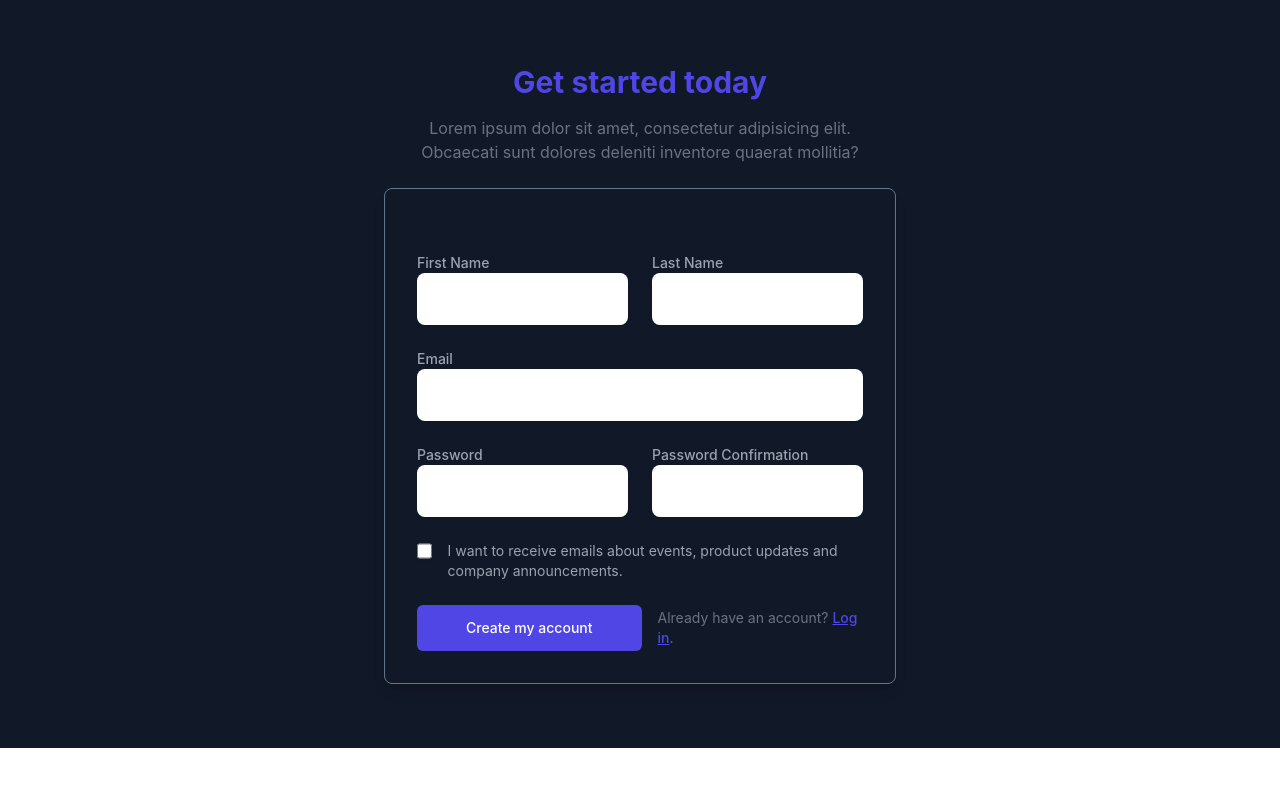
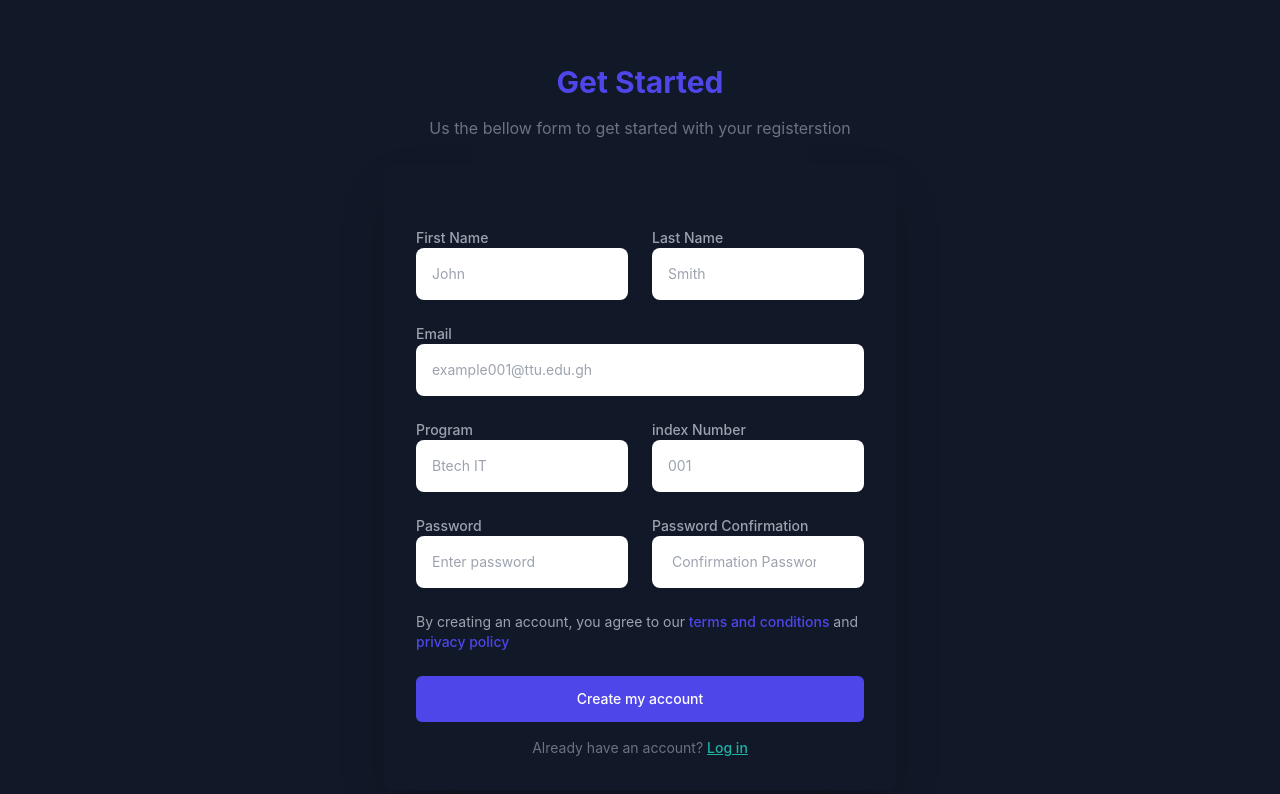
Before and after one commit to Georgefemiwise/Zerity, a React (Vite) app: page /register in a window 1280 px wide. Shown: the top 794 px of the page. Built offline with nearby package versions, Linux system fonts and the light colour scheme.

Commit message:
update to login pages and register

```diff
--- a/src/components/Navigation/Navlinks/NavItem.jsx
+++ b/src/components/Navigation/Navlinks/NavItem.jsx
@@ -1,12 +1,15 @@
+import { Link } from 'react-router-dom';
+
 // Component for individual navigation items
-export default function NavItem({ text, url }) {
+export default function NavItem({ text, url, handleClick, customColor }) {
 	return (
 		<div>
-			<a
-				href={url}
-				className='flex items-center gap-2 rounded-lg px-4 py-2 text-gray-500 hover:bg-gray-100 hover:text-gray-700 active:bg-gray-100 '>
+			<Link
+				to={url}
+				onClick={handleClick}
+				className={`gap-2 rounded-lg  hover:text-accent ${customColor}`}>
 				<span className='text-sm font-medium'>{text}</span>
-			</a>
+			</Link>
 		</div>
 	);
 }
--- a/src/components/Navigation/Navlinks/NavSection.jsx
+++ b/src/components/Navigation/Navlinks/NavSection.jsx
@@ -32,6 +32,7 @@ export default function NavSection({ sectionName, items }) {
 						key={index}
 						text={item.text}
 						url={item.url}
+						customColor={item.customColor}
 					/> // Pass the text and url properties to NavItem
 				))}
 			</nav>
--- a/src/index.css
+++ b/src/index.css
@@ -27,11 +27,12 @@
 
 a {
   font-weight: 500;
-  color: #646cff;
+  color: #4f46e9;
   text-decoration: inherit;
 }
 a:hover {
-  color: #535bf2;
+  color: #4f46e9;
+
 }
 
 body {
@@ -71,7 +72,7 @@ button:focus-visible {
     background-color: #ffffff;
   }
   a:hover {
-    color: #747bff;
+    color: #4f46e9;
   }
   button {
     background-color: #f9f9f9;
--- a/src/pages/user/Login.jsx
+++ b/src/pages/user/Login.jsx
@@ -1,40 +1,39 @@
-import React from 'react'
+import { useState } from 'react';
+import NavItem from '../../components/Navigation/Navlinks/NavItem';
 
+export default function Login() {
+	const [logInDetails, setLogInDetails] = useState({
+		email: '',
+		password: '',
+	});
 
+	function handleFormSubmit(event) {
+		event.preventDefault();
+	}
+	function handleChange(e) {
+		const { name, value } = e.target;
 
+		setLogInDetails({ ...userDetails, [name]: value });
+	}
 
-
-
-// !this component is just a base for how the UI should look like.
-export default function Login() {
-  return (
+	function handleSubmit() {
+		console.log(logInDetails);
+		// detail saving function
+	}
+	function loader() {
+		<div className='animate-spin p-3 border-4 rounded-full border-primary  border-t-transparent border-b-transparent'></div>;
+	}
+	return (
 		<div>
-			{/*
-  Heads up! 👋
-
-  Plugins:
-    - @tailwindcss/forms
-*/}
-
-			<div className='mx-auto max-w-screen-xl px-4 py-16 sm:px-6 lg:px-8'>
+			<div className='mx-auto min-h-screen max-w-screen-xl px-4 py-16 sm:px-6 lg:px-8'>
 				<div className='mx-auto max-w-lg'>
-					<h1 className='text-center text-2xl font-bold text-indigo-600 sm:text-3xl'>
-						Get started today
+					<h1 className='text-center text-2xl font-bold text-primary sm:text-3xl'>
+						Sign In
 					</h1>
 
-					<p className='mx-auto mt-4 max-w-md text-center text-gray-500'>
-						Lorem ipsum dolor sit amet, consectetur
-						adipisicing elit. Obcaecati sunt dolores deleniti
-						inventore quaerat mollitia?
-					</p>
-
 					<form
-						action=''
-						className='mb-0 mt-6 space-y-4 rounded-lg p-4 shadow-lg sm:p-6 lg:p-8'>
-						<p className='text-center text-lg font-medium'>
-							Sign in to your account
-						</p>
-
+						onSubmit={handleFormSubmit}
+						className='mb-0 mt-6 space-y-4 rounded-lg p-4 shadow-2xl sm:p-6 lg:p-8'>
 						<div>
 							<label
 								htmlFor='email'
@@ -44,26 +43,12 @@ export default function Login() {
 
 							<div className='relative'>
 								<input
+									onChange={handleChange}
 									type='email'
+									name='email'
 									className='w-full rounded-lg border-gray-200 p-4 pe-12 text-sm shadow-sm'
 									placeholder='Enter email'
 								/>
-
-								<span className='absolute inset-y-0 end-0 grid place-content-center px-4'>
-									<svg
-										xmlns='http://www.w3.org/2000/svg'
-										className='h-4 w-4 text-gray-400'
-										fill='none'
-										viewBox='0 0 24 24'
-										stroke='currentColor'>
-										<path
-											strokeLinecap='round'
-											strokeLinejoin='round'
-											strokeWidth='2'
-											d='M16 12a4 4 0 10-8 0 4 4 0 008 0zm0 0v1.5a2.5 2.5 0 005 0V12a9 9 0 10-9 9m4.5-1.206a8.959 8.959 0 01-4.5 1.207'
-										/>
-									</svg>
-								</span>
 							</div>
 						</div>
 
@@ -76,52 +61,34 @@ export default function Login() {
 
 							<div className='relative'>
 								<input
+									onChange={handleChange}
 									type='password'
+									name='password'
 									className='w-full rounded-lg border-gray-200 p-4 pe-12 text-sm shadow-sm'
 									placeholder='Enter password'
 								/>
-
-								<span className='absolute inset-y-0 end-0 grid place-content-center px-4'>
-									<svg
-										xmlns='http://www.w3.org/2000/svg'
-										className='h-4 w-4 text-gray-400'
-										fill='none'
-										viewBox='0 0 24 24'
-										stroke='currentColor'>
-										<path
-											strokeLinecap='round'
-											strokeLinejoin='round'
-											strokeWidth='2'
-											d='M15 12a3 3 0 11-6 0 3 3 0 016 0z'
-										/>
-										<path
-											strokeLinecap='round'
-											strokeLinejoin='round'
-											strokeWidth='2'
-											d='M2.458 12C3.732 7.943 7.523 5 12 5c4.478 0 8.268 2.943 9.542 7-1.274 4.057-5.064 7-9.542 7-4.477 0-8.268-2.943-9.542-7z'
-										/>
-									</svg>
-								</span>
 							</div>
 						</div>
 
 						<button
+							onClick={loader}
 							type='submit'
-							className='block w-full rounded-lg bg-indigo-600 px-5 py-3 text-sm font-medium text-white'>
-							Sign in
+							className=' block w-full shrink-0 rounded-md border  bg-primary  px-12 py-3 text-sm font-medium text-white transition hover:bg-transparent hover:text-primary focus:outline-none focus:ring active:text-secondary active:border-secondary active:border'>
+							Log In
 						</button>
 
-						<p className='text-center text-sm text-gray-500'>
+						<p className='text-center text-sm  text-gray-500 flex items-center justify-center '>
+
 							No account?
-							<a
-								className='underline'
-								href=''>
-								Sign up
-							</a>
+							<NavItem
+								customColor='text-accent  underline ml-1 hover:no-underline'
+								text='sign up'
+								url='/register'
+							/>
 						</p>
 					</form>
 				</div>
 			</div>
 		</div>
-  );
+	);
 }
--- a/src/pages/user/Logout.jsx
+++ b/src/pages/user/Logout.jsx
@@ -3,7 +3,8 @@ import React from 'react';
 export default function Logout() {
 	return (
 		<>
-			<div>Logout succesfully</div>
+			<div className='mb-0 mt-6 space-y-4 rounded-lg p-4 shadow-2xl sm:p-6 lg:p-8 text-primary min-h-screen flex justify-center mx-auto '>Logout succesfully</div>
+
 		</>
 	);
 }
--- a/src/pages/user/Register.jsx
+++ b/src/pages/user/Register.jsx
@@ -1,65 +1,126 @@
-import React from 'react';
+import { useState } from 'react';
+import NavItem from '../../components/Navigation/Navlinks/NavItem';
 
 export default function Register() {
+	const [userDetails, setUserDetails] = useState({
+		firstName: '',
+		lastName: '',
+		email: '',
+		program: '',
+		indexNumber: '',
+		password: '',
+		PasswordConfirmation: '',
+	});
+
+	function handleFormSubmit(event) {
+		event.preventDefault();
+	}
+	function handleChange(e) {
+		const { name, value } = e.target;
+
+		setUserDetails({ ...userDetails, [name]: value });
+	}
+
+	function handleSubmit() {
+		console.log(userDetails);
+		// detail saving function
+	}
 	return (
 		<div>
-			<div className='mx-auto max-w-screen-xl px-4 py-16 sm:px-6 lg:px-8'>
+			<div className='mx-auto min-h-screen max-w-screen-xl px-4 py-16 sm:px-6 lg:px-8'>
 				<div className='mx-auto max-w-lg'>
-					<h1 className='text-center text-2xl font-bold text-indigo-600 sm:text-3xl'>
-						Get started today
+					<h1 className='text-center text-2xl font-bold text-primary sm:text-3xl'>
+						Get Started
 					</h1>
-
 					<p className='mx-auto mt-4 max-w-md text-center text-gray-500'>
-						Lorem ipsum dolor sit amet, consectetur
-						adipisicing elit. Obcaecati sunt dolores deleniti
-						inventore quaerat mollitia?
+						Us the bellow form to get started with your
+						registerstion
 					</p>
-
 					<form
-						action=''
-						className='mb-0 mt-6 space-y-4 rounded-lg p-4 shadow-lg sm:p-6 lg:p-8 border border-slate-500'>
-						<form className='mt-8 grid grid-cols-6 gap-6'>
+						onSubmit={handleFormSubmit}
+						className='mb-0 mt-6 space-y-4 rounded-lg p-4 shadow-2xl sm:p-6 lg:p-8  border-slate-500'>
+						<div className='mt-8 grid grid-cols-6 gap-6'>
 							<div className='col-span-6 sm:col-span-3'>
 								<label
-									htmlFor='FirstName'
+									htmlFor='firstName'
 									className='block text-sm font-medium text-gray-400'>
 									First Name
 								</label>
 
 								<input
+									onChange={handleChange}
 									type='text'
-									id='FirstName'
-									name='first_name'
+									id='firstName'
+									name='firstName'
 									className='w-full rounded-lg border-gray-200 p-4 pe-12 text-sm shadow-sm'
+									placeholder='John'
 								/>
 							</div>
 
 							<div className='col-span-6 sm:col-span-3'>
 								<label
-									htmlFor='LastName'
+									htmlFor='lastName'
 									className='block text-sm font-medium text-gray-400'>
 									Last Name
 								</label>
 
 								<input
+									onChange={handleChange}
 									type='text'
-									id='LastName'
-									name='last_name'
+									id='lastName'
+									name='lastName'
 									className='w-full rounded-lg border-gray-200 p-4 pe-12 text-sm shadow-sm'
+									placeholder='Smith'
 								/>
 							</div>
 
 							<div className='col-span-6'>
 								<label
-									htmlFor='Email'
+									htmlFor='email'
 									className='block text-sm font-medium text-gray-400'>
 									Email
 								</label>
 
 								<input
+									onChange={handleChange}
 									type='email'
-									id='Email'
+									id='email'
 									name='email'
+									className='w-full rounded-lg border-gray-200 p-4 pe-12 text-sm shadow-sm'
+									placeholder='example001@ttu.edu.gh'
+								/>
+							</div>
+
+							<div className='col-span-6 sm:col-span-3'>
+								<label
+									htmlFor='program'
+									className='block text-sm font-medium text-gray-400'>
+									Program
+								</label>
+
+								<input
+									onChange={handleChange}
+									type='text'
+									id='program'
+									name='program'
+									className='w-full rounded-lg border-gray-200 p-4 pe-12 text-sm shadow-sm'
+									placeholder='Btech IT'
+								/>
+							</div>
+
+							<div className='col-span-6 sm:col-span-3'>
+								<label
+									htmlFor='indexNumber'
+									className='block text-sm font-medium text-gray-400'>
+									index Number
+								</label>
+
+								<input
+									onChange={handleChange}
+									type='text'
+									id='indexNumber'
+									name='indexNumber'
+									placeholder='001'
 									className='w-full rounded-lg border-gray-200 p-4 pe-12 text-sm shadow-sm'
 								/>
 							</div>
@@ -72,10 +133,12 @@ export default function Register() {
 								</label>
 
 								<input
+									onChange={handleChange}
 									type='password'
 									id='Password'
 									name='password'
 									className='w-full rounded-lg border-gray-200 p-4 pe-12 text-sm shadow-sm'
+									placeholder='Enter password'
 								/>
 							</div>
 
@@ -87,18 +150,21 @@ export default function Register() {
 								</label>
 
 								<input
+									onChange={handleChange}
 									type='password'
 									id='PasswordConfirmation'
-									name='password_confirmation'
+									name='PasswordConfirmation'
 									className='w-full rounded-lg border-gray-200 p-4 pe-12 text-sm shadow-sm'
+									placeholder=' Confirmation Password'
 								/>
 							</div>
 
-							<div className='col-span-6'>
+							{/* <div className='col-span-6'>
 								<label
 									htmlFor='MarketingAccept'
 									className='flex gap-4'>
 									<input
+										onChange={handleChange}
 										type='checkbox'
 										id='MarketingAccept'
 										name='marketing_accept'
@@ -111,43 +177,35 @@ export default function Register() {
 										company announcements.
 									</span>
 								</label>
-							</div>
+							</div> */}
 
-							{/* <div className='col-span-6'>
+							<div className='col-span-6'>
 								<p className='text-sm text-gray-400'>
 									By creating an account, you agree
 									to our
-									<a
-										href='#'
-										className='text-gray-700 underline'>
-										terms and conditions
-									</a>
+									<a> terms and conditions </a>
 									and
-									<a
-										href='#'
-										className='text-gray-700 underline'>
-										privacy policy
-									</a>
-									.
+									<a> privacy policy</a>
 								</p>
-							</div> */}
+							</div>
 
-							<div className='col-span-6 sm:flex sm:items-center sm:gap-4'>
-								<button className='inline-block shrink-0 rounded-md border  bg-indigo-600  px-12 py-3 text-sm font-medium text-white transition hover:bg-transparent hover:text-blue-600 focus:outline-none focus:ring active:text-blue-500'>
+							<div className='col-span-6 sm:flex sm:items-center sm:gap-4 flex-col'>
+								<button
+									onClick={handleSubmit}
+									className=' block w-full shrink-0 rounded-md border  bg-primary  px-12 py-3 text-sm font-medium text-white transition hover:bg-transparent hover:text-primary focus:outline-none focus:ring active:text-secondary active:border-secondary active:border'>
 									Create my account
 								</button>
 
-								<p className='mt-4 text-sm text-gray-500 sm:mt-0'>
+								<p className=' mt-4 text-sm text-gray-500 sm:mt-0 text-center flex'>
 									Already have an account?
-									<a
-										href='#'
-										className='text-indigo-600 underline ml-1'>
-										Log in
-									</a>
-									.
+									<NavItem
+										customColor='text-accent  underline ml-1 hover:no-underline'
+										text='Log in'
+										url='/login'
+									/>
 								</p>
 							</div>
-						</form>
+						</div>
 					</form>
 				</div>
 			</div>
```
Also changed, not shown: src/components/Navigation/Navlinks/MainNav.jsx (+28 -4 lines), src/components/snapShot/SnapShot.jsx (deleted, +0 -39 lines), src/components/textEditor/TextEditor.jsx (added, +39 -0 lines), src/pages/user/Account.jsx (+10 -25 lines), tailwind.config.js (+13 -1 lines). Lines whose indentation alone changed are shown as unchanged.
